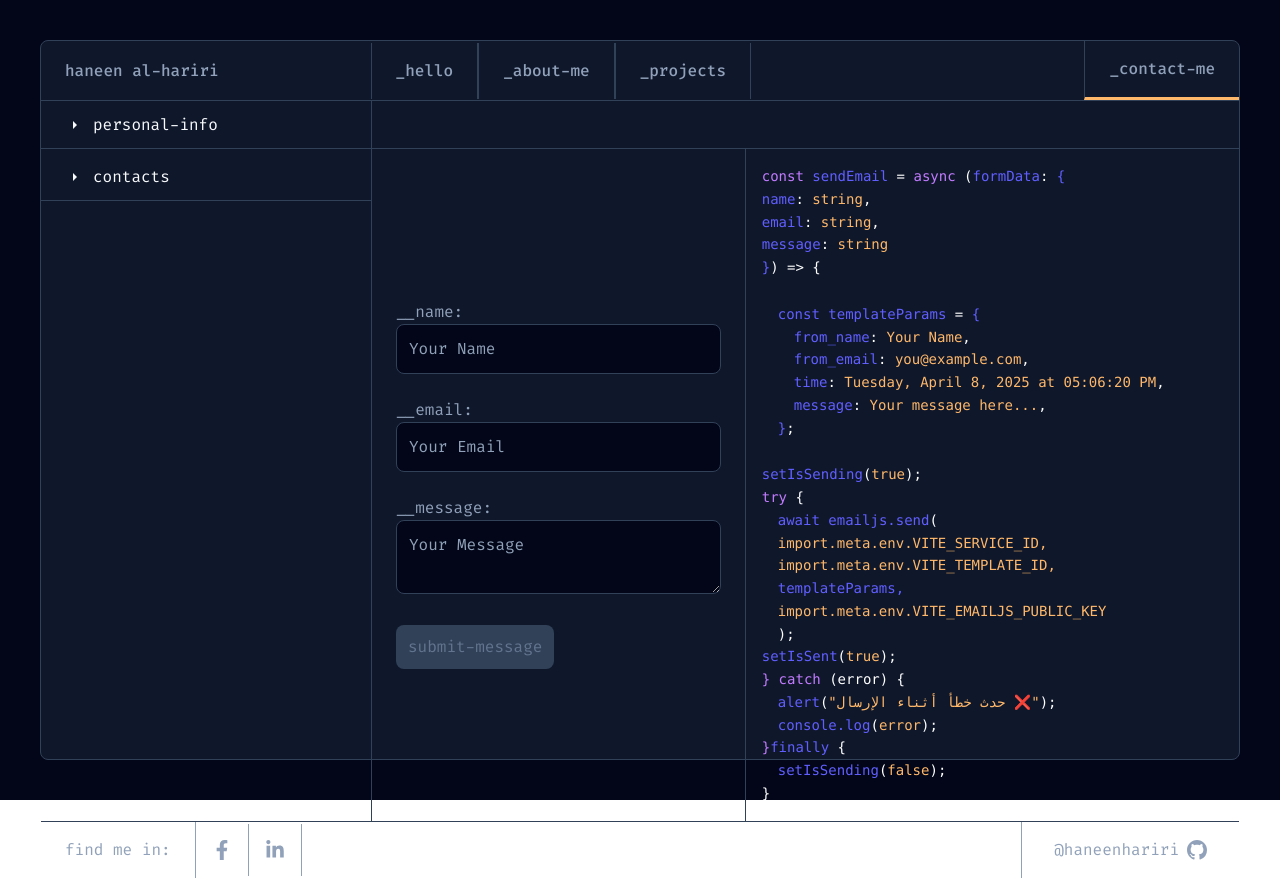
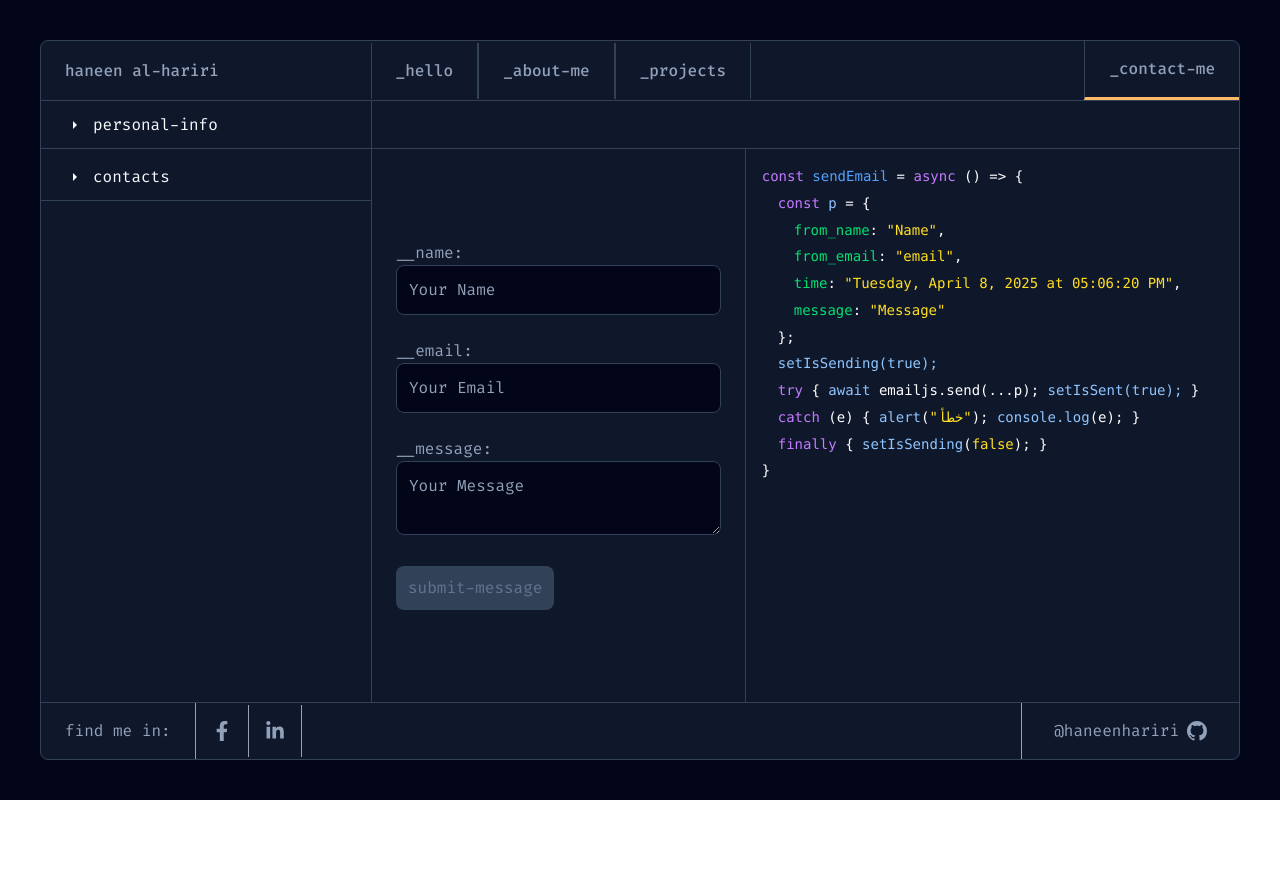
Before and after one commit to haneenhariri/porto, a React (Vite) app: page /contact-me in a window 1280 px wide. After the commit the page ends 800 px from the top, so only its background shows below. Built offline with nearby package versions, Linux system fonts and the light colour scheme.

Commit message:
modified CodeBox.tsx

```diff
--- a/src/components/CodeBox/CodeBox.tsx
+++ b/src/components/CodeBox/CodeBox.tsx
@@ -5,91 +5,50 @@ const CodeBox = ({ formData }: CodeBoxProps) => {
   const { name, email, message } = formData;
 
   return (
-    <pre className="rounded-md overflow-auto p-4 text-sm text-white font-mono leading-relaxed">
-      <code className="bg-transparent block">
-        <div className="mb-6">
+    <pre className="text-sm text-white font-mono rounded-md overflow-auto p-4 leading-relaxed">
+      <code className="block space-y-1">
+        <div>
           <span className="text-purple-400">const</span>{" "}
-          <span className="text-[#615fff]">sendEmail</span> ={" "}
-          <span className="text-purple-400">async</span> (
-          <span className="text-[#615fff]">formData</span>:{" "}
-          <span className="text-[#615fff]">{"{"}</span>
-          <span className="block"></span>
-          <span className="text-[#615fff]">name</span>:{" "}
-          <span className="text-[#ffb86a]">string</span>,
-          <span className="block"></span>
-          <span className="text-[#615fff]">email</span>:{" "}
-          <span className="text-[#ffb86a]">string</span>,
-          <span className="block"></span>
-          <span className="text-[#615fff]">message</span>:{" "}
-          <span className="text-[#ffb86a]">string</span>
-          <span className="block"></span>
-          <span className="text-[#615fff]">{"}"}</span>
-          ) =&gt; {"{"}
+          <span className="text-blue-400">sendEmail</span>{" "}
+          = <span className="text-purple-400">async</span>{" () => {"}
         </div>
-
         <div className="pl-4">
-          <span className="text-[#615fff]">const</span>{" "}
-          <span className="text-[#615fff]">templateParams</span> ={" "}
-          <span className="text-[#615fff]">{"{"}</span>
+          <span className="text-purple-400">const</span>{" "}
+          <span className="text-blue-300">p</span> = {"{"}
         </div>
         <div className="pl-8">
-          <span className="text-[#615fff]">from_name</span>:{" "}
-          <span className="text-[#ffb86a]">{name || "Your Name"}</span>,
+          <span className="text-green-400">from_name</span>:{" "}
+          <span className="text-yellow-300">"{name || 'Name'}"</span>,
         </div>
         <div className="pl-8">
-          <span className="text-[#615fff]">from_email</span>:{" "}
-          <span className="text-[#ffb86a]">{email || "you@example.com"}</span>,
+          <span className="text-green-400">from_email</span>:{" "}
+          <span className="text-yellow-300">"{email || 'email'}"</span>,
         </div>
         <div className="pl-8">
-          <span className="text-[#615fff]">time</span>:{" "}
-          <span className="text-[#ffb86a]">{formatDate(new Date())}</span>,
+          <span className="text-green-400">time</span>:{" "}
+          <span className="text-yellow-300">"{formatDate(new Date())}"</span>,
         </div>
         <div className="pl-8">
-          <span className="text-[#615fff]">message</span>:{" "}
-          <span className="text-[#ffb86a]">{message || "Your message here..."}</span>,
+          <span className="text-green-400">message</span>:{" "}
+          <span className="text-yellow-300">"{message || 'Message'}"</span>
+        </div>
+        <div className="pl-4">{"};"}</div>
+        <div className="pl-4 text-blue-300">setIsSending(true);</div>
+        <div className="pl-4">
+          <span className="text-purple-400">try</span> {"{"}{" "}
+          <span className="text-blue-300">await</span> emailjs.send(...p);
+          <span className="text-blue-300"> setIsSent(true);</span> {"}"}
         </div>
         <div className="pl-4">
-          <span className="text-[#615fff]">{"}"}</span>;
-        </div>
-
-        <div className="mt-6">
-          <span className="text-[#615fff]">setIsSending</span>(<span className="text-[#ffb86a]">true</span>);
-        </div>
-
-        <div>
-          <span className="text-purple-400">try</span>{" {"}
+          <span className="text-purple-400">catch</span> (e) {"{"}
+          <span className="text-blue-300"> alert</span>(
+          <span className="text-yellow-300">"خطأ"</span>);
+          <span className="text-blue-300"> console.log</span>(e); {"}"}
         </div>
         <div className="pl-4">
-          <span className="text-[#615fff]">await</span>{" "}
-          <span className="text-[#615fff]">emailjs.send</span>(
-          <span className="text-[#ffb86a] block">import.meta.env.VITE_SERVICE_ID,</span>
-          <span className="text-[#ffb86a] block">import.meta.env.VITE_TEMPLATE_ID,</span>
-          <span className="text-[#615fff] block">templateParams,</span>
-          <span className="text-[#ffb86a] block">import.meta.env.VITE_EMAILJS_PUBLIC_KEY</span>
-          );
-        </div>
-
-        <div>
-          <span className="text-[#615fff]">setIsSent</span>(<span className="text-[#ffb86a]">true</span>);
-        </div>
-
-        <div>
-          <span className="text-purple-400">{`}`}&nbsp;</span>
-          <span className="text-purple-400">catch</span>{" (error) {"}
-        </div>
-        <div className="pl-4">
-          <span className="text-[#615fff]">alert</span>(<span className="text-[#ffb86a]">"حدث خطأ أثناء الإرسال ❌"</span>);
-        </div>
-        <div className="pl-4">
-          <span className="text-[#615fff]">console.log</span>(<span className="text-[#ffb86a]">error</span>);
-        </div>
-
-        <div>
-          <span className="text-purple-400">{`}`}</span>
-          <span className="text-[#615fff]">finally</span>{" {"}
-        </div>
-        <div className="pl-4">
-          <span className="text-[#615fff]">setIsSending</span>(<span className="text-[#ffb86a]">false</span>);
+          <span className="text-purple-400">finally</span> {"{"}
+          <span className="text-blue-300"> setIsSending</span>(
+          <span className="text-yellow-300">false</span>); {"}"}
         </div>
         <div>{"}"}</div>
       </code>
```
Also changed, not shown: 1 other file (tests, documents, lock files or other folders).
